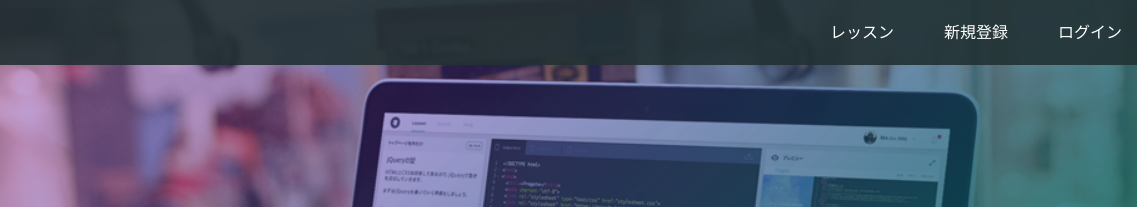
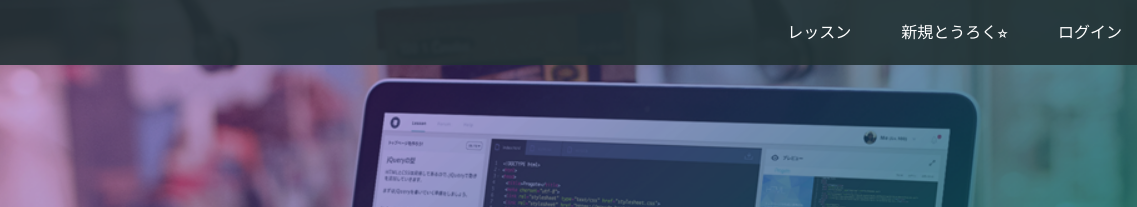
Before and after one commit to peeesama/peeesama, a plain HTML site: page index.html in a window 1280 px wide. Shown: the top 207 px of the page, 143-1280 px from the left. Drawn offline with Linux system fonts and the light colour scheme.

Commit message:
Update index.html

```diff
--- a/index.html
+++ b/index.html
@@ -16,7 +16,7 @@
       <span class="fa fa-bars menu-icon"></span>
       <div class="header-right">
         <a href="#">レッスン</a>
-        <a href="#">新規登録</a>
+        <a href="#">新規とうろく⭐︎</a>
         <a href="#" class="login">ログイン</a>
       </div>
     </div>
```
